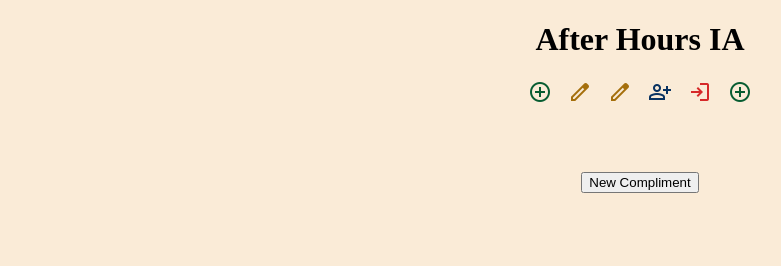
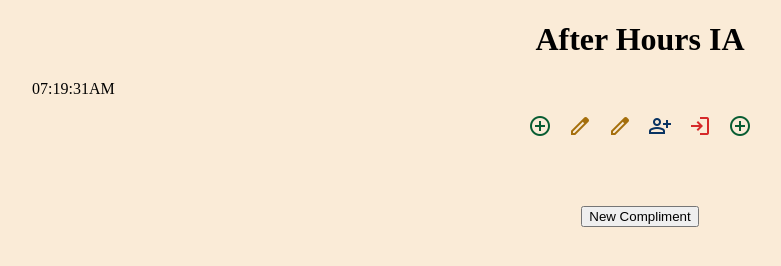
Before and after one commit to yablony/afterhours_ia, a website: page client/index.html in a window 1280 px wide. Shown: the whole page, without its empty margins (0-781 px from the left). Drawn offline with nearby package versions, Linux system fonts and the light colour scheme; no server answers.

Commit message:
added clock

```diff
--- a/client/index.html
+++ b/client/index.html
@@ -26,7 +26,7 @@
 
 <body>
   <h1>After Hours IA</h1>
-
+  <div id = "clock" onload="showTime()"></div>
   <nav class="header-nav">
     <ul>
       <li class="material-symbols-outlined add-treasure" onClick="renderAddQuote()">add_circle</li>
--- a/client/js/components/generate_compliment.js
+++ b/client/js/components/generate_compliment.js
@@ -42,3 +42,32 @@ function generateRandomCompliment(arrayOfCompliments) {
   return randomCompliment;
 }
 renderCompliment()
+
+setInterval(showTime, 1000);
+function showTime() {
+    let time = new Date();
+    let hour = time.getHours();
+    let min = time.getMinutes();
+    let sec = time.getSeconds();
+    am_pm = "AM";
+
+    if (hour > 12) {
+        hour -= 12;
+        am_pm = "PM";
+    }
+    if (hour == 0) {
+        hr = 12;
+        am_pm = "AM";
+    }
+
+    hour = hour < 10 ? "0" + hour : hour;
+    min = min < 10 ? "0" + min : min;
+    sec = sec < 10 ? "0" + sec : sec;
+
+    let currentTime = hour + ":"
+            + min + ":" + sec + am_pm;
+
+    document.getElementById("clock")
+            .innerHTML = currentTime;
+}
+showTime();
```
